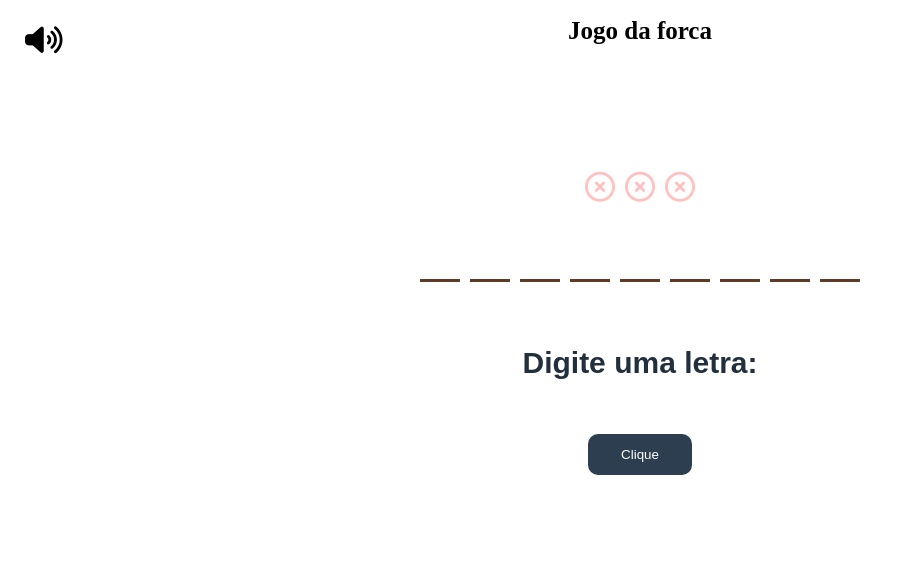
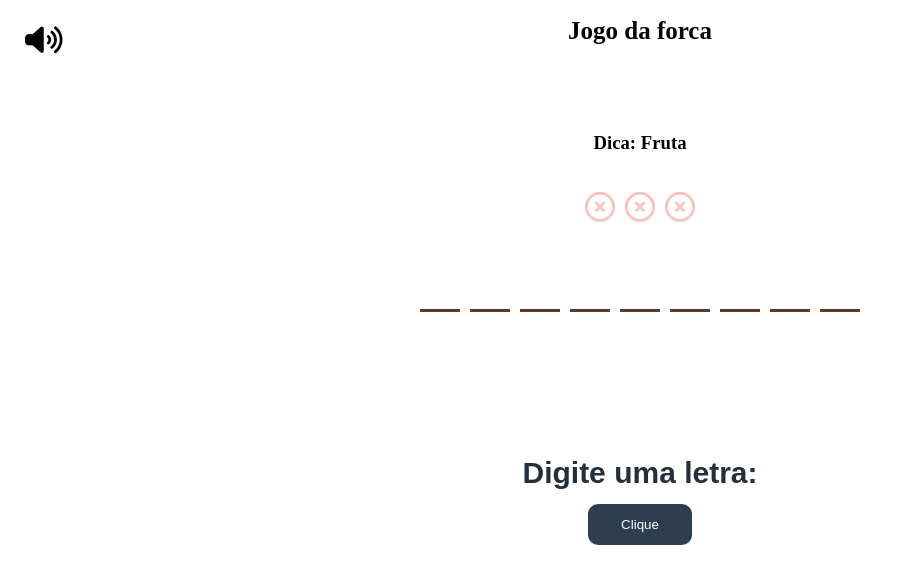
Before and after one commit to IanGabriel12/hangman, a plain HTML site: page index.html in a window 1280 px wide. Shown: the whole page, without its empty margins (0-898 px from the left). Drawn offline with Linux system fonts and the light colour scheme.

Commit message:
Adicionadas dicas associadas às palavras

```diff
--- /dev/null
+++ b/css/game.css
@@ -0,0 +1,17 @@
+@import './game/letter.css';
+@import './game/mistakes.css';
+@import './game/word.css';
+@import './game/typedLetters.css';
+
+.game{
+    display: flex;
+    align-items: center;
+    justify-content: space-around;
+    flex-direction: column;
+    width: 100%;
+    margin: 50px 0;
+}
+
+.game *{
+    margin-top: 20px;
+}
--- a/css/game/mistakes.css
+++ b/css/game/mistakes.css
@@ -3,7 +3,6 @@
     justify-content: center;
     align-items: center;
     font-size: 30px;
-    margin-top: 50px;
     min-width: 100px;
     height: 30px;
 }
--- a/css/game/word.css
+++ b/css/game/word.css
@@ -5,6 +5,4 @@
     min-width: 200px;
     max-width: 90%;
     min-height: 50px;
-    margin-top: 30px;
-    margin-bottom: 50px;
 }
--- a/css/letterInput.css
+++ b/css/letterInput.css
@@ -1,7 +1,7 @@
 #letter-input{
     max-width: 400px;
     width: 90%;
-    margin-bottom: 50px;
+    margin-bottom: 10px;
     background-color: none;
     font-size: 30px;
     text-align: center;
--- a/css/style.css
+++ b/css/style.css
@@ -1,11 +1,8 @@
 @import './sendButton.css';
 @import './letterInput.css';
 @import './modal.css';
-@import './game/letter.css';
-@import './game/mistakes.css';
-@import './game/word.css';
-@import './game/typedLetters.css';
 @import './soundButton.css';
+@import './game.css';
 
 *{
     box-sizing: border-box;
--- a/index.html
+++ b/index.html
@@ -10,7 +10,18 @@
 <body>
     <i class="sound-button fas fa-volume-up"></i>
     <h1>Jogo da forca</h1>
-    <!--
+    <div class="game">
+        <h3 id='hint'></h3>
+        <div class="mistakes"></div>
+        <div class="word"></div>
+        <div class="typed-letters"></div>
+    </div>
+    <input type="text" maxlength="1" placeholder="Digite uma letra:" id="letter-input" >
+    <button id="send">Clique</button>
+    <script src="js/index.js" type="module"></script>
+
+
+     <!--
         <div class="modal">
             <div class="modal-message">
                 <h1>DERROTA</h1>
@@ -20,11 +31,5 @@
             </div>
         </div>
     -->
-    <div class="typed-letters"></div>
-    <div class="mistakes"></div>
-    <div class="word"></div>
-    <input type="text" maxlength="1" placeholder="Digite uma letra:" id="letter-input" >
-    <button id="send">Clique</button>
-    <script src="js/index.js" type="module"></script>
 </body>
 </html>
--- a/js/elements.js
+++ b/js/elements.js
@@ -8,6 +8,7 @@ export default {
         this.sendButtonElement = document.querySelector('#send');
         this.letterInputElement = document.querySelector('#letter-input');
         this.gameAudioElement = document.querySelector('.sound-button');
+        this.gameHintElement = document.querySelector('#hint');
     },
 
     createModalElement(isGameWon, correctAnswer, onClickFunction){
--- a/js/game.js
+++ b/js/game.js
@@ -2,9 +2,10 @@ import screen from './screen.js';
 import gameWords from './words.js';
 import audio from './audio.js';
 export default {
-    words: gameWords, //palavras ainda não jogadas
+    words: [...gameWords], //palavras ainda não jogadas
     previousWords: [], //palavras já jogadas
     correctAnswer: '',
+    answerHint: '',
     currentAnswer: [],
     typedLetters: [],
     mistakes: 0,
@@ -66,12 +67,13 @@ export default {
     },
 
     getGameState(){
-        const {correctAnswer, currentAnswer, mistakes, maxMistakes, typedLetters} = this;
+        const {correctAnswer, answerHint, currentAnswer, mistakes, maxMistakes, typedLetters} = this;
 
         const gameEnded = this.checkGameEnd();
 
         return {
             correctAnswer,
+            answerHint,
             currentAnswer,
             mistakes,
             maxMistakes,
@@ -83,7 +85,6 @@ export default {
     drawNewWord(){
         if(this.words.length === 0) {
             this.resetWords();
-            return;
         }
 
         //sorteando nova palavra
@@ -93,11 +94,12 @@ export default {
         this.previousWords.push(selectedWord);
         this.words.splice(this.words.indexOf(selectedWord), 1);
 
-        this.correctAnswer = selectedWord;
+        this.correctAnswer = selectedWord.word;
+        this.answerHint = selectedWord.hint;
     },
 
     resetWords(){
-        this.words = gameWords;
+        this.words = [...gameWords];
         this.previousWords = [];
     }
 }
--- a/js/input.js
+++ b/js/input.js
@@ -20,7 +20,6 @@ export default {
         };
 
         this.gameBodyElement.onkeydown = event => {
-            console.log(event.key);
             let action = keyboardActions[event.key];
             if(action) action();
         };
--- a/js/screen.js
+++ b/js/screen.js
@@ -16,6 +16,7 @@ export default {
         this.gameMistakesElement.innerHTML = '';
         this.gameWordElement.innerHTML = '';
         this.gameTypedLetters.innerHTML = '';
+        this.gameHintElement.innerHTML = '';
     },
 
     render(){
@@ -25,6 +26,7 @@ export default {
         if(gameState.gameEnded) this.renderModalElement(game.isGameWon(), gameState.correctAnswer);
 
         this.renderWordElement(gameState.currentAnswer);
+        this.renderHintElement(gameState.answerHint);
         this.renderMistakesElement(gameState.mistakes, gameState.maxMistakes);
         this.renderTypedLetters(gameState.typedLetters, gameState.currentAnswer);
     },
@@ -66,6 +68,10 @@ export default {
         )
     },
 
+    renderHintElement(hint){
+        this.gameHintElement.innerText = `Dica: ${hint}`;
+    },
+
     updateAudioButtonElement(isAudioMuted){
         if(isAudioMuted){
             this.gameAudioElement.classList.remove('fa-volume-up');
@@ -77,7 +83,6 @@ export default {
     },
 
     restart(){
-        console.log(this);
         this.gameBodyElement.removeChild(
             document.querySelector('.modal')
         );
--- a/js/words.js
+++ b/js/words.js
@@ -1,5 +1,14 @@
 export default [
-    'banana',
-    'laranja',
-    'tangerina',
+    {
+        word: 'banana',
+        hint: 'Fruta',
+    },
+    {
+        word: 'laranja',
+        hint: 'Fruta',
+    },
+    {
+        word: 'tangerina',
+        hint: 'Fruta',
+    }
 ];
```
Also changed, not shown: 1 other file.
